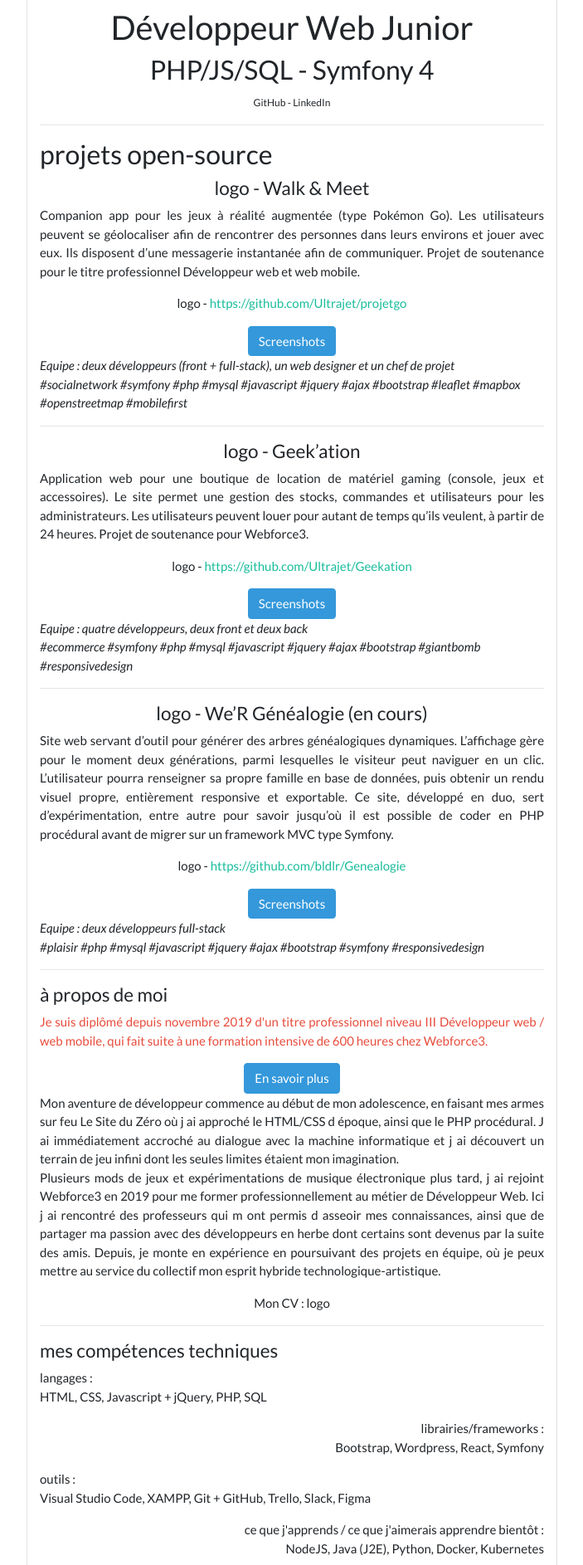
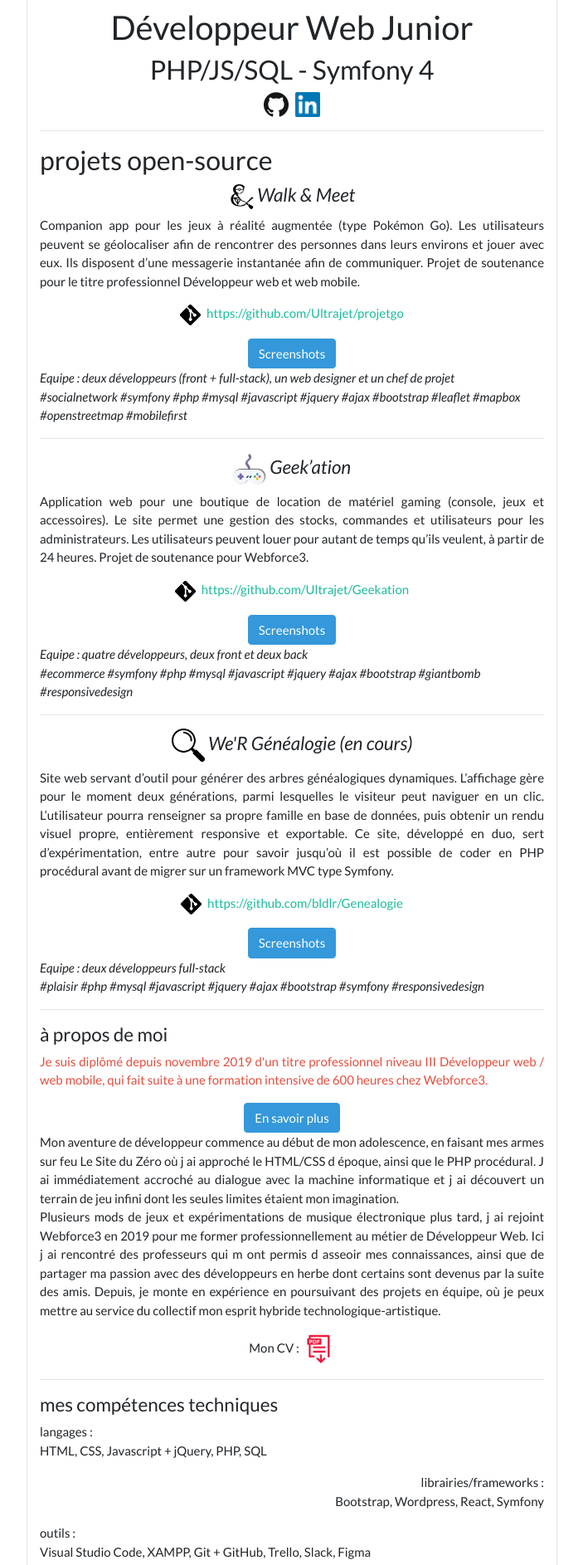
Before and after one commit to Ultrajet/portfolio, a PHP site: page / in a window 1280 px wide. Shown: the part 338-2224 px from the top of the page at 83% size, without its empty margins (288-991 px from the left). Run offline with PHP 8.4, Linux system fonts and the light colour scheme.

Commit message:
ajouts images + travaux

```diff
--- a/index.php
+++ b/index.php
@@ -9,7 +9,7 @@
         integrity="sha384-ggOyR0iXCbMQv3Xipma34MD+dH/1fQ784/j6cY/iJTQUOhcWr7x9JvoRxT2MZw1T" crossorigin="anonymous">
     <link rel="stylesheet" href="css/bootstrap.min.css">
     <link rel="stylesheet" href="css/style.css">
-    <title>Document</title>
+    <title>Quentin Lagadou - Développeur Web</title>
 </head>
 
 <body>
@@ -45,7 +45,7 @@
                 <h1>Quentin Lagadou</h1>
                 <h2>Développeur Web Junior</h2>
                 <h3>PHP/JS/SQL - Symfony 4</h3>
-                <small>GitHub - LinkedIn</small>
+                <span><img src="assets/github.png" height="30" class="pr-2"><img src="assets/linkedin.png" height="30"></span>
             </div>
         </header>
         <hr>
@@ -53,14 +53,14 @@
             <div id="projets">
                 <h3>projets open-source</h3>
                 <section>
-                    <h4 class="text-center">logo - Walk & Meet</h3>
+                    <h4 class="text-center"><img src="assets/walk&meet.png" height="30"> <em>Walk & Meet</em></h3>
                         <p class="text-justify">Companion app pour les jeux à réalité augmentée (type
                             Pokémon Go). Les utilisateurs peuvent se géolocaliser afin
                             de rencontrer des personnes dans leurs environs et jouer
                             avec eux. Ils disposent d’une messagerie instantanée afin de
                             communiquer. Projet de soutenance pour le titre
                             professionnel Développeur web et web mobile.</p>
-                        <p class="text-center">logo - <a
+                        <p class="text-center"><img src="assets/git_repo.png" height="25" class="pr-1"> <a
                                 href="https://github.com/Ultrajet/projetgo">https://github.com/Ultrajet/projetgo</a></p>
                         <button type="button" class="d-block mx-auto btn btn-info">Screenshots</button>
                         <p><em>Equipe : deux développeurs (front + full-stack), un web designer et un chef de
@@ -70,14 +70,14 @@
                 </section>
                 <hr>
                 <section>
-                    <h4 class="text-center">logo - Geek’ation</h3>
+                    <h4 class="text-center"><img src="assets/geekation.png" height="40"> <em>Geek’ation</em></h3>
                         <p class="text-justify">Application web pour une boutique de location de matériel
                             gaming (console, jeux et accessoires). Le site permet une
                             gestion des stocks, commandes et utilisateurs pour les
                             administrateurs. Les utilisateurs peuvent louer pour autant
                             de temps qu’ils veulent, à partir de 24 heures. Projet de
                             soutenance pour Webforce3.</p>
-                        <p class="text-center">logo - <a
+                        <p class="text-center"><img src="assets/git_repo.png" height="25" class="pr-1"> <a
                                 href="https://github.com/Ultrajet/Geekation">https://github.com/Ultrajet/Geekation</a>
                         </p>
                         <button type="button" class="d-block mx-auto btn btn-info">Screenshots</button>
@@ -87,7 +87,7 @@
                 </section>
                 <hr>
                 <section>
-                    <h4 class="text-center">logo - We’R Généalogie (en cours)</h3>
+                    <h4 class="text-center"><img src="assets/genealogie.png" height="40"> <em>We'R Généalogie (en cours)</em></h3>
                         <p class="text-justify">Site web servant d’outil pour générer des arbres
                             généalogiques dynamiques. L’affichage gère pour le moment
                             deux générations, parmi lesquelles le visiteur peut naviguer
@@ -97,7 +97,7 @@
                             duo, sert d’expérimentation, entre autre pour savoir jusqu’où
                             il est possible de coder en PHP procédural avant de migrer
                             sur un framework MVC type Symfony.</p>
-                        <p class="text-center">logo - <a
+                        <p class="text-center"><img src="assets/git_repo.png" height="25" class="pr-1"> <a
                                 href="https://github.com/bldlr/Genealogie">https://github.com/bldlr/Genealogie</a></p>
                         <button type="button" class="d-block mx-auto btn btn-info">Screenshots</button>
                         <p><em>Equipe : deux développeurs full-stack<br>
@@ -127,7 +127,7 @@
                         amis. Depuis, je monte en expérience en poursuivant des projets en équipe,
                         où je peux mettre au service du collectif mon esprit hybride
                         technologique-artistique.</p>
-                    <p class="text-center">Mon CV : logo</p>
+                    <p class="text-center">Mon CV : <img src="assets/pdf.png" height="40"></p>
                 </section>
             </div>
             <hr>
```
Also changed, not shown: assets/codepen-dark.png (deleted), assets/codepen-light.png (deleted), assets/geekation.png, assets/genealogie.png (added), assets/github-light.png (deleted), assets/github.png (renamed from assets/github-dark.png), assets/hub.png (deleted), assets/linkedin.png (added), assets/pdf.png (added), assets/trombi.png (deleted), assets/walk&meet.png (added).
